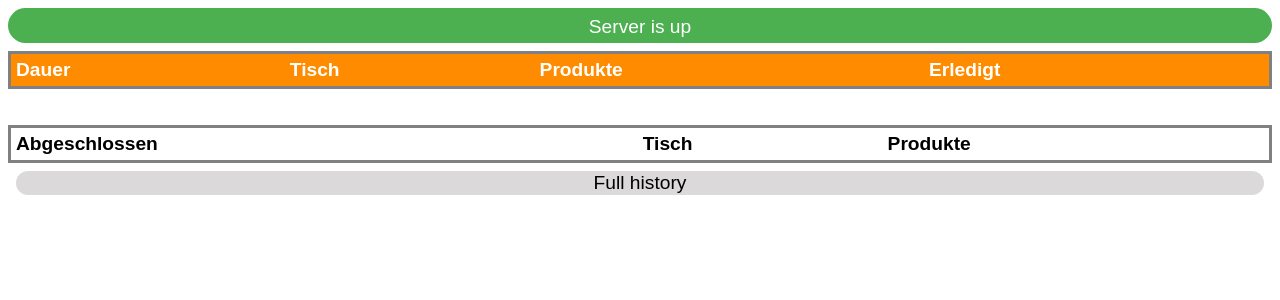
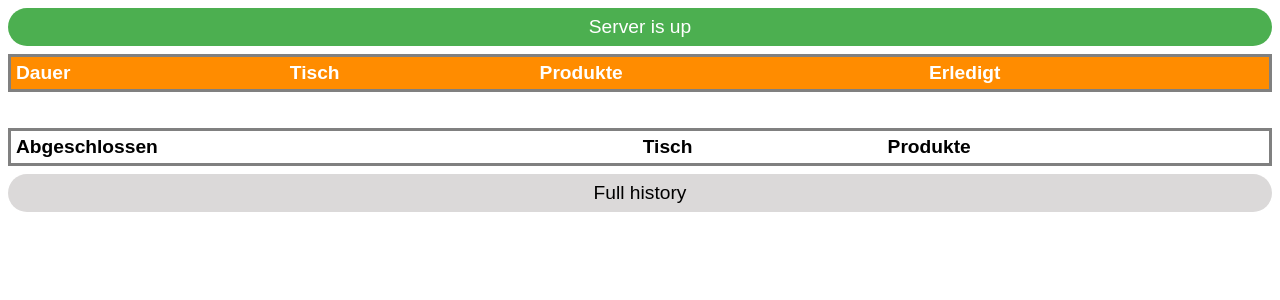
Before and after one commit to Ultimator14/mini_pos, a Flask app: page /bar/Bar in a window 1280 px wide. Shown: the top 300 px of the page. Run offline with Flask 3, Linux system fonts and the light colour scheme; lists and menus that the app fills with data are empty.

Commit message:
Make status bar and history button the same size

```diff
--- a/mini_pos/static/css/bar.css
+++ b/mini_pos/static/css/bar.css
@@ -7,7 +7,7 @@
 
 /*Server status top bar*/
 #server-status {
-    height: 1.5vw;
+    height: 100%;
     padding: 1vmin;
     margin-bottom: 1vh;
     font-size: 1.5vw;
@@ -89,6 +89,7 @@ table table tr:nth-child(odd){background-color: #dbd9d9}
 .grey-button {
     width:100%;
     height: 100%;
+    padding: 1vmin;
     font-size: 1.5vw;
     text-align: center;
 
@@ -101,7 +102,6 @@ table table tr:nth-child(odd){background-color: #dbd9d9}
 }
 
 .grey-button-bar {
-    height: 1.5vw;
-    padding: 1vmin;
+    margin-top: 1vh;
     margin-bottom: 1vh;
 }
```
